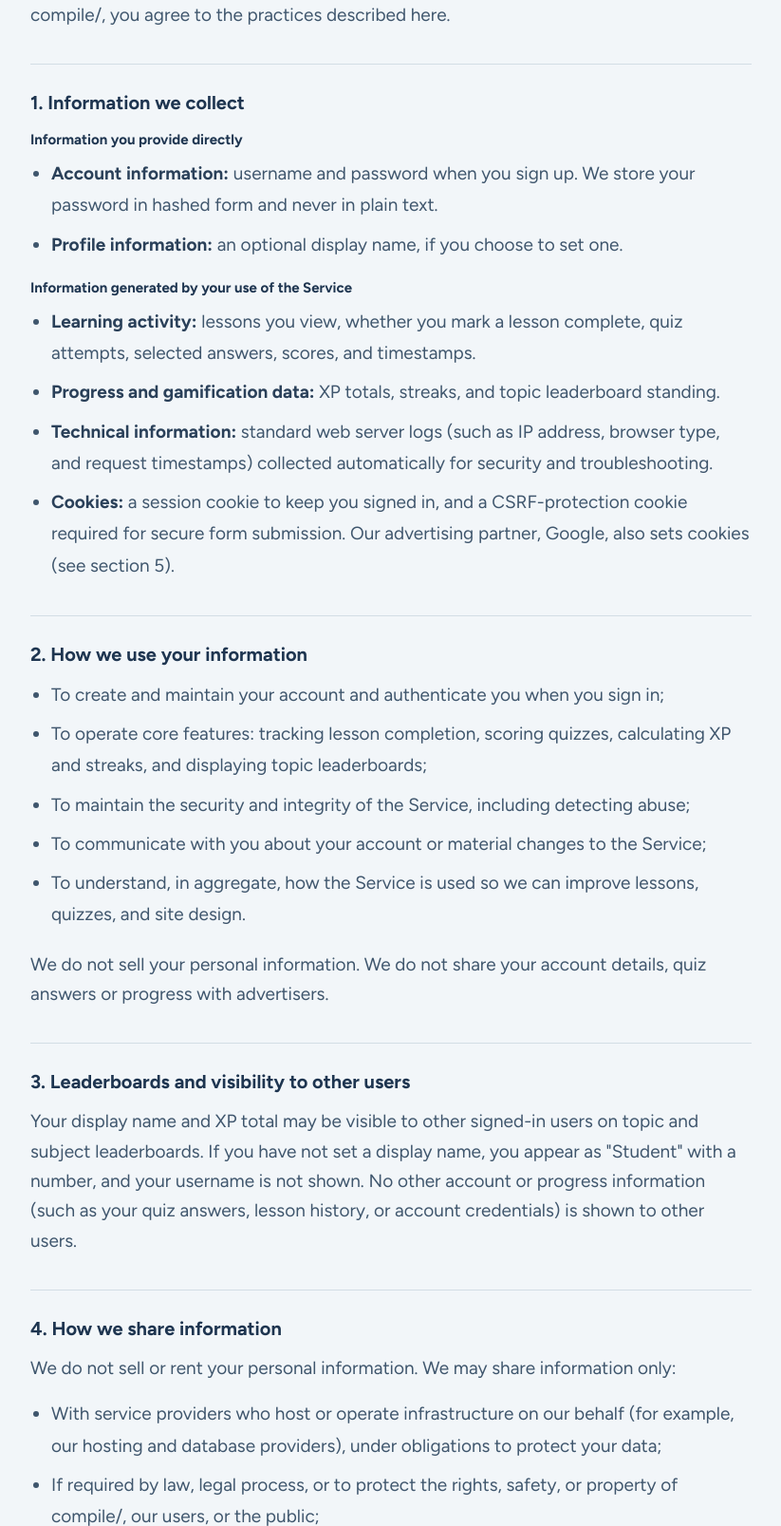
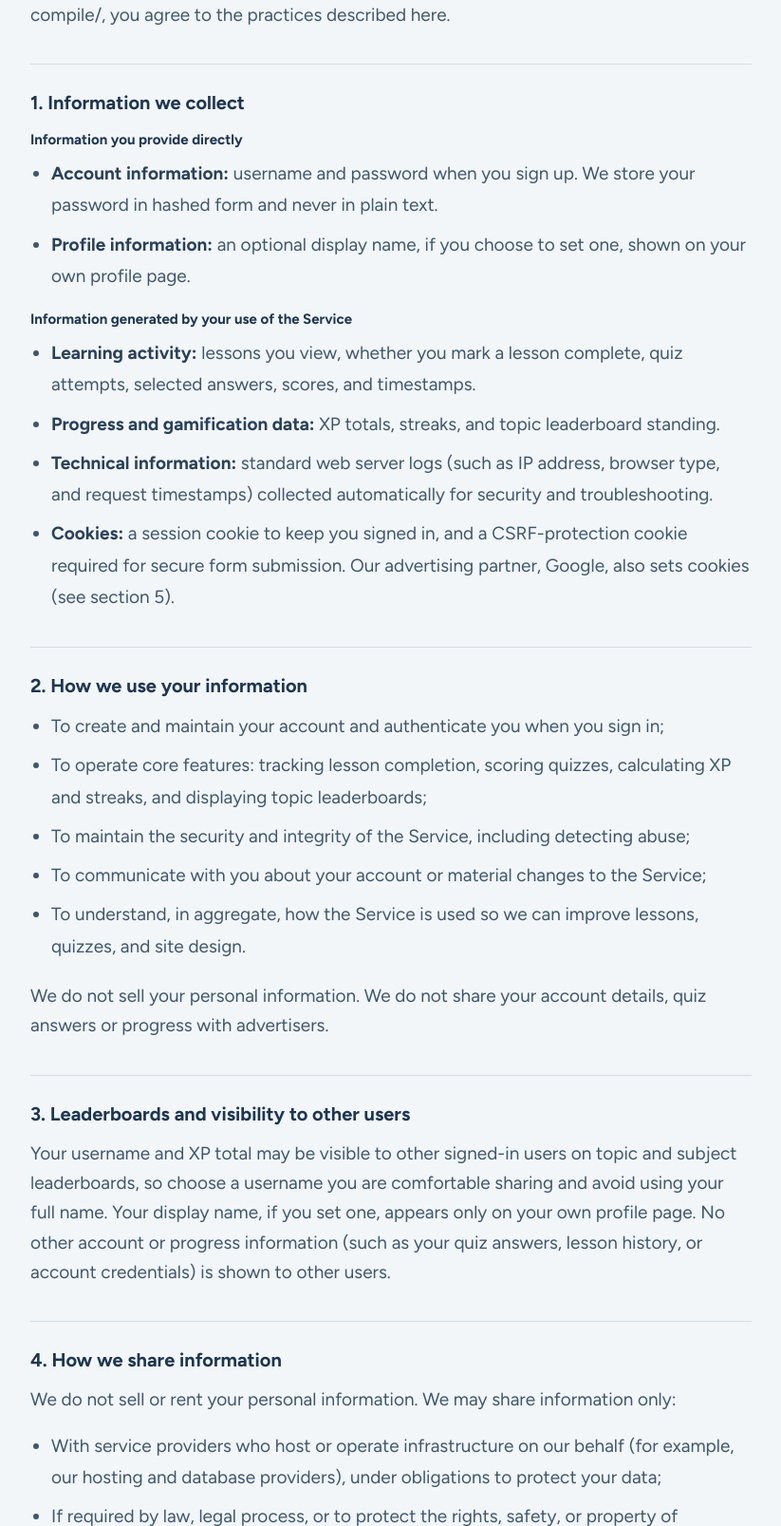
Before and after one commit to philquake/cxc_platform, a Django app: page /privacy/ in a window 1280 px wide. Shown: the part 324-1931 px from the top of the page at 95% size, without its empty margins (48-871 px from the left). Run offline with Django 5.2, Linux system fonts and the light colour scheme; parts of the project's set-up code (start-up, migrations or seed data) failed here and were passed over; some libraries are stand-ins or nearby versions; some web fonts are replaced.

Commit message:
feat: leaderboards show usernames; privacy policy and display-name help text updated to match
Co-Authored-By: Claude Sonnet 5.5 <noreply@anthropic.com>

```diff
--- a/apps/accounts/forms.py
+++ b/apps/accounts/forms.py
@@ -41,4 +41,4 @@ class DisplayNameForm(forms.ModelForm):
     class Meta:
         model = Profile
         fields = ("display_name",)
-        help_texts = {"display_name": "Shown on your profile and leaderboards. Leave blank to use your username."}
+        help_texts = {"display_name": "Shown at the top of your profile page. Leaderboards show your username. Leave blank to use your full name or username."}
--- a/apps/progress/views.py
+++ b/apps/progress/views.py
@@ -566,7 +566,7 @@ def submit_quiz(request, quiz_id):
 def _render_leaderboard(request, subject, topic, xp_filter):
 	totals = (
 		XPTransaction.objects.filter(user__is_staff=False, user__is_superuser=False, **xp_filter)
-		.values("user_id", "user__username", "user__profile__display_name")
+		.values("user_id", "user__username")
 		.annotate(xp=Sum("amount"))
 	)
 	top = list(totals.order_by("-xp", "user_id")[:20])
--- a/templates/legal/privacy.html
+++ b/templates/legal/privacy.html
@@ -28,7 +28,7 @@
             <h3>Information you provide directly</h3>
             <ul>
                 <li><strong>Account information:</strong> username and password when you sign up. We store your password in hashed form and never in plain text.</li>
-                <li><strong>Profile information:</strong> an optional display name, if you choose to set one.</li>
+                <li><strong>Profile information:</strong> an optional display name, if you choose to set one, shown on your own profile page.</li>
             </ul>
             <h3>Information generated by your use of the Service</h3>
             <ul>
@@ -54,9 +54,10 @@
         <section class="legal-section">
             <h2>3. Leaderboards and visibility to other users</h2>
             <p>
-                Your display name and XP total may be visible to other signed-in users
-                on topic and subject leaderboards. If you have not set a display name,
-                you appear as "Student" with a number, and your username is not shown. No other account or progress
+                Your username and XP total may be visible to other signed-in users
+                on topic and subject leaderboards, so choose a username you are comfortable
+                sharing and avoid using your full name. Your display name, if you set one,
+                appears only on your own profile page. No other account or progress
                 information (such as your quiz answers, lesson history, or account
                 credentials) is shown to other users.
             </p>
@@ -114,7 +115,7 @@
             <ul>
                 <li><strong>Access and correction:</strong> you can review and update your account information at any time while signed in.</li>
                 <li><strong>Deletion:</strong> you may request that we delete your account and associated personal data by contacting us at the address below.</li>
-                <li><strong>Leaderboard visibility:</strong> you choose the display name shown on leaderboards in your profile, and your username is never shown. If you would prefer not to appear at all, contact us and we will look into options available at the time.</li>
+                <li><strong>Leaderboard visibility:</strong> leaderboards show your username, so pick one that does not identify you. If you would prefer not to appear at all, contact us and we will look into options available at the time.</li>
             </ul>
             <p>
                 Depending on where you live, you may have additional rights over
--- a/templates/progress/leaderboard.html
+++ b/templates/progress/leaderboard.html
@@ -25,7 +25,7 @@
         {% for row in leaderboard %}
             <div class="leaderboard-row {% if row.user_id == user.id %}is-you{% endif %}">
                 <strong class="leaderboard-rank">#{{ row.rank }}</strong>
-                <span class="leaderboard-user">{% firstof row.user__profile__display_name "Student" %}{% if not row.user__profile__display_name %} #{{ row.user_id }}{% endif %}{% if row.user_id == user.id %} <small>(you)</small>{% endif %}</span>
+                <span class="leaderboard-user">{{ row.user__username }}{% if row.user_id == user.id %} <small>(you)</small>{% endif %}</span>
                 <strong class="leaderboard-xp">{{ row.xp }} XP</strong>
             </div>
         {% empty %}
```
Also changed, not shown: apps/progress/tests.py (+6 -8 lines).
